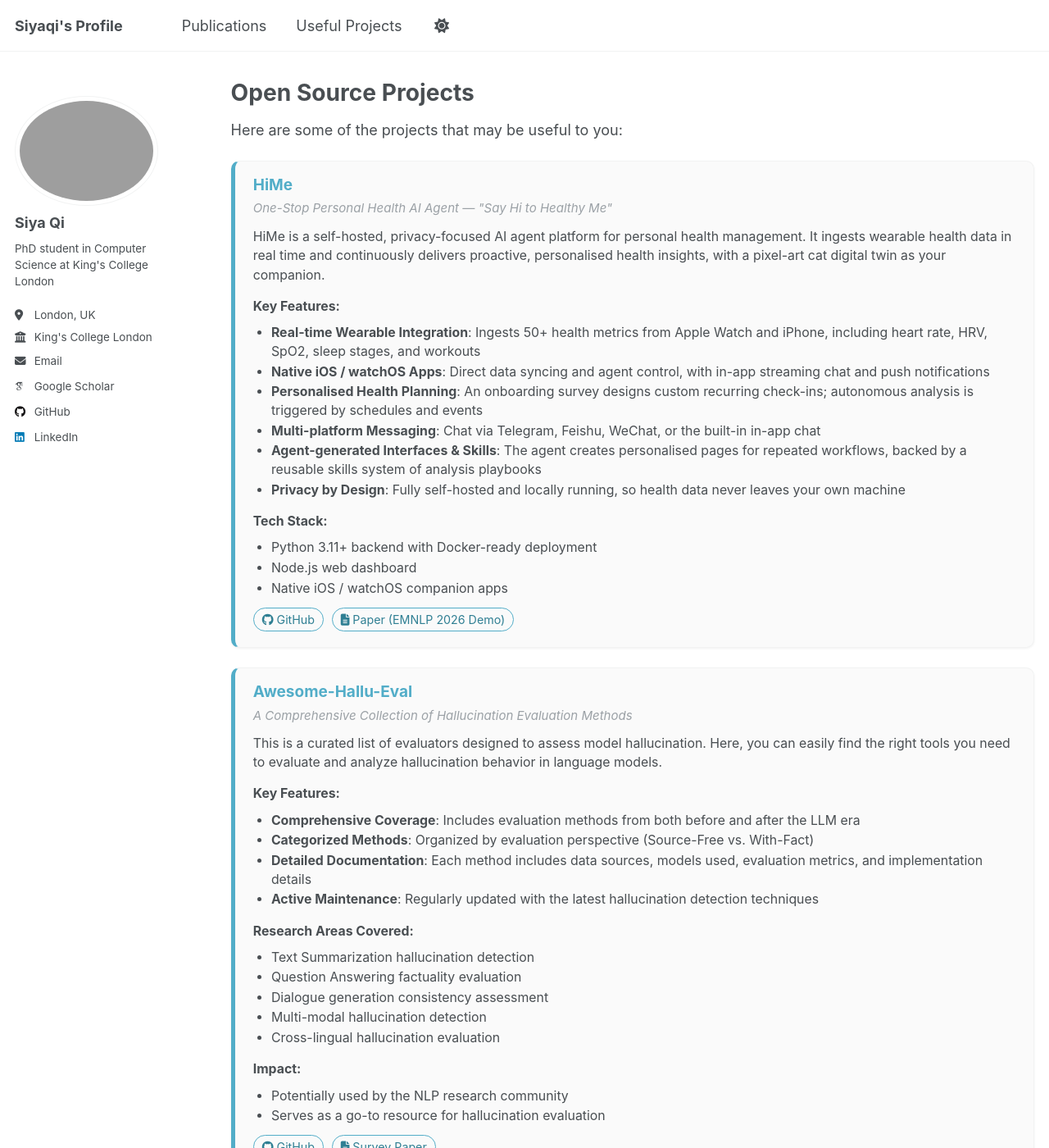
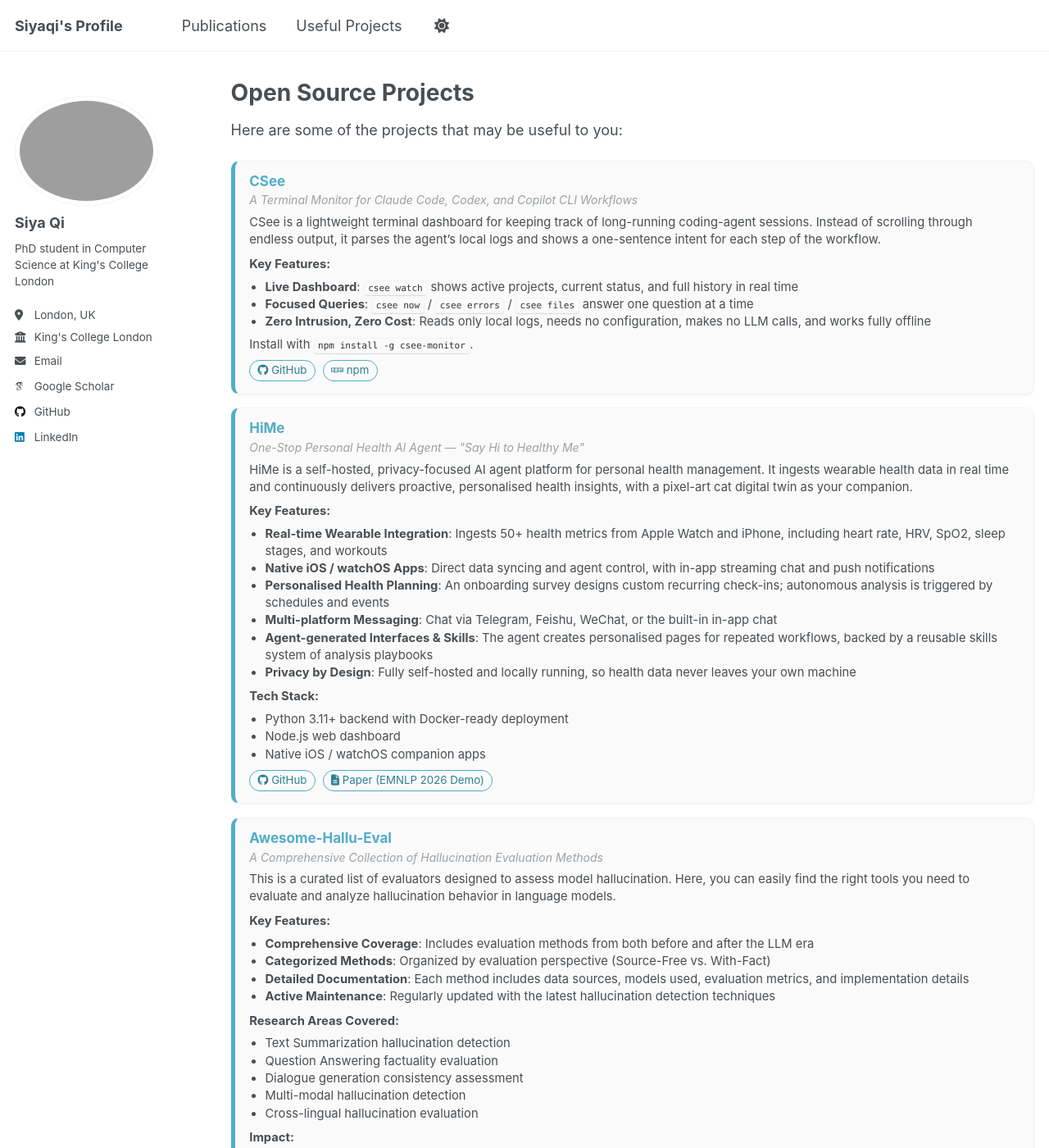
Before and after one commit to siyaqi/siyaqi.github.io, a Jekyll site: the page built from _pages/projects.md, in a window 1280 px wide and 1400 px high. Shown: the whole window at 82% size. Built offline with Jekyll 4.4.1, drawn with Linux system fonts in a browser that asks for light colours; some web fonts are replaced; part of the change alters nothing that is shown.

Commit message:
Projects: add CSee; tighter, smaller card typography
Co-Authored-By: Claude Fable 5 <noreply@anthropic.com>
Claude-Session: https://claude.ai/code/session_014Vz333bw2WEM71Yd3etyU8

```diff
--- a/_pages/projects.md
+++ b/_pages/projects.md
@@ -10,15 +10,15 @@ author_profile: true
 
 <style>
 .project-card {
-  margin: 0 0 1.5em 0;
-  padding: 1.1em 1.4em 1.2em;
+  margin: 0 0 1.1em 0;
+  padding: 0.9em 1.2em 1em;
   border-radius: 10px;
   border: 1px solid var(--global-border-color);
   border-left: 5px solid #52adc8;
   background: var(--global-code-background-color);
   box-shadow: 0 1px 3px rgba(0, 0, 0, 0.06);
-  font-size: 0.88em;
-  line-height: 1.5;
+  font-size: 0.82em;
+  line-height: 1.42;
   transition: box-shadow 0.2s ease-in-out, transform 0.2s ease-in-out;
 }
 .project-card:hover {
@@ -26,27 +26,27 @@ author_profile: true
   transform: translateY(-2px);
 }
 .project-card h3 {
-  margin: 0 0 0.25em 0;
-  font-size: 1.2em;
+  margin: 0 0 0.15em 0;
+  font-size: 1.15em;
   line-height: 1.3;
 }
 .project-card h3 a { text-decoration: none; }
 .project-card h3 a:hover { text-decoration: underline; }
 .project-card .project-tagline {
-  margin: 0 0 0.7em 0;
+  margin: 0 0 0.5em 0;
   color: var(--global-text-color-light);
   font-style: italic;
   font-size: 0.95em;
 }
-.project-card p { margin: 0 0 0.6em 0; }
+.project-card p { margin: 0 0 0.45em 0; }
 .project-card p:last-child, .project-card ul:last-child { margin-bottom: 0; }
-.project-card p strong { display: inline-block; margin-top: 0.3em; }
+.project-card p strong { display: inline-block; margin-top: 0.15em; }
 .project-card ul {
-  margin: 0.15em 0 0.6em 1.4em;
+  margin: 0.1em 0 0.45em 1.3em;
   padding: 0;
 }
-.project-card li { margin: 0.1em 0; line-height: 1.45; }
-.project-card .project-links { margin-top: 0.8em; font-size: 0.9em; }
+.project-card li { margin: 0.05em 0; line-height: 1.4; }
+.project-card .project-links { margin-top: 0.6em; font-size: 0.9em; }
 .project-card .project-links a {
   display: inline-block;
   padding: 0.2em 0.7em;
@@ -63,6 +63,24 @@ html[data-theme="dark"] .project-card .project-links a:hover { color: #fff; }
 </style>
 
 Here are some of the projects that may be useful to you:
+
+<div class="project-card" markdown="1">
+
+### [CSee](https://github.com/cece00/CSee)
+<p class="project-tagline">A Terminal Monitor for Claude Code, Codex, and Copilot CLI Workflows</p>
+
+CSee is a lightweight terminal dashboard for keeping track of long-running coding-agent sessions. Instead of scrolling through endless output, it parses the agent's local logs and shows a one-sentence intent for each step of the workflow.
+
+**Key Features:**
+- **Live Dashboard**: `csee watch` shows active projects, current status, and full history in real time
+- **Focused Queries**: `csee now` / `csee errors` / `csee files` answer one question at a time
+- **Zero Intrusion, Zero Cost**: Reads only local logs, needs no configuration, makes no LLM calls, and works fully offline
+
+Install with `npm install -g csee-monitor`.
+
+<p class="project-links"><a href="https://github.com/cece00/CSee"><i class="fab fa-github"></i> GitHub</a> <a href="https://www.npmjs.com/package/csee-monitor"><i class="fab fa-npm"></i> npm</a></p>
+
+</div>
 
 <div class="project-card" markdown="1">
 
```
